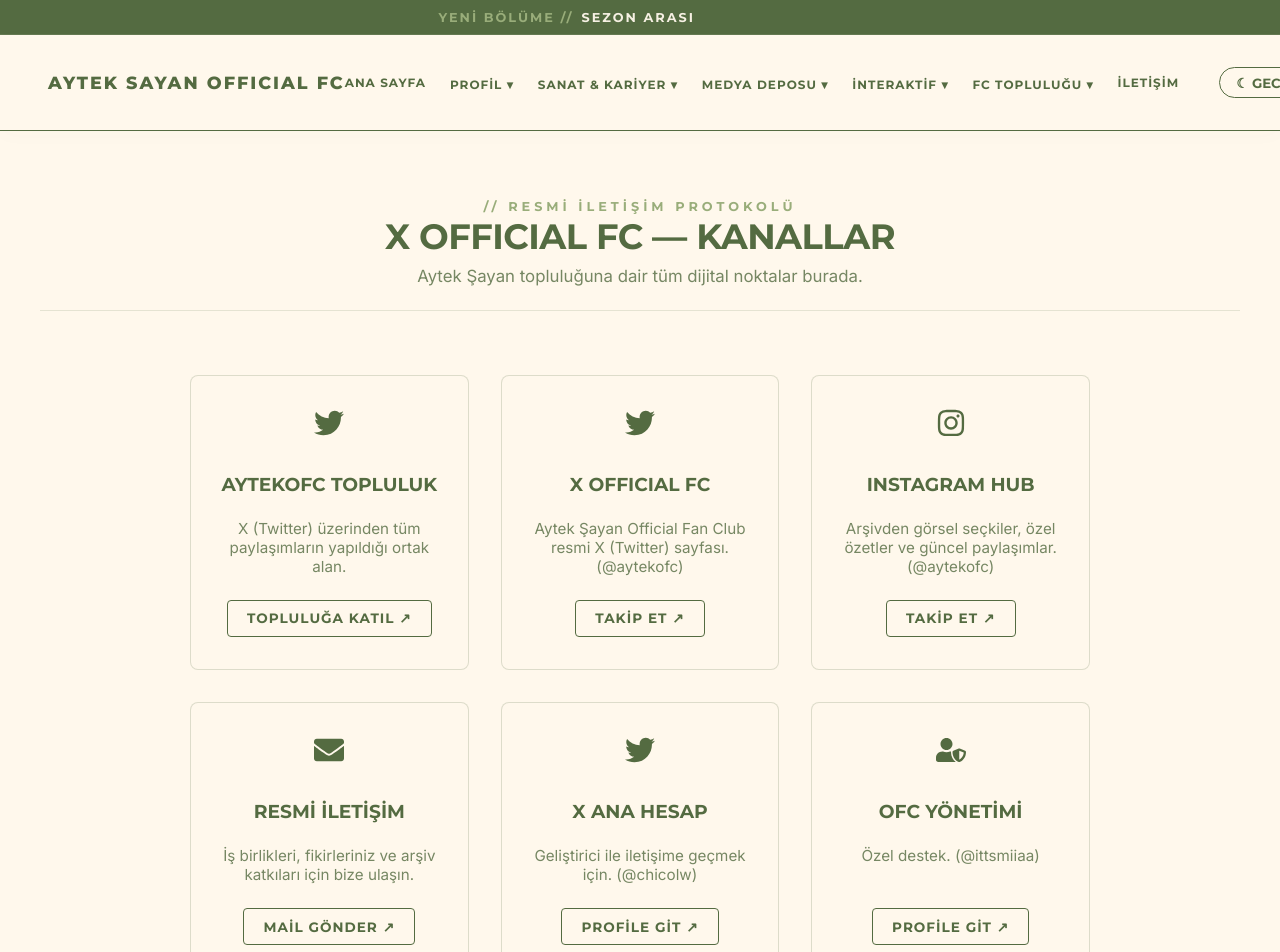
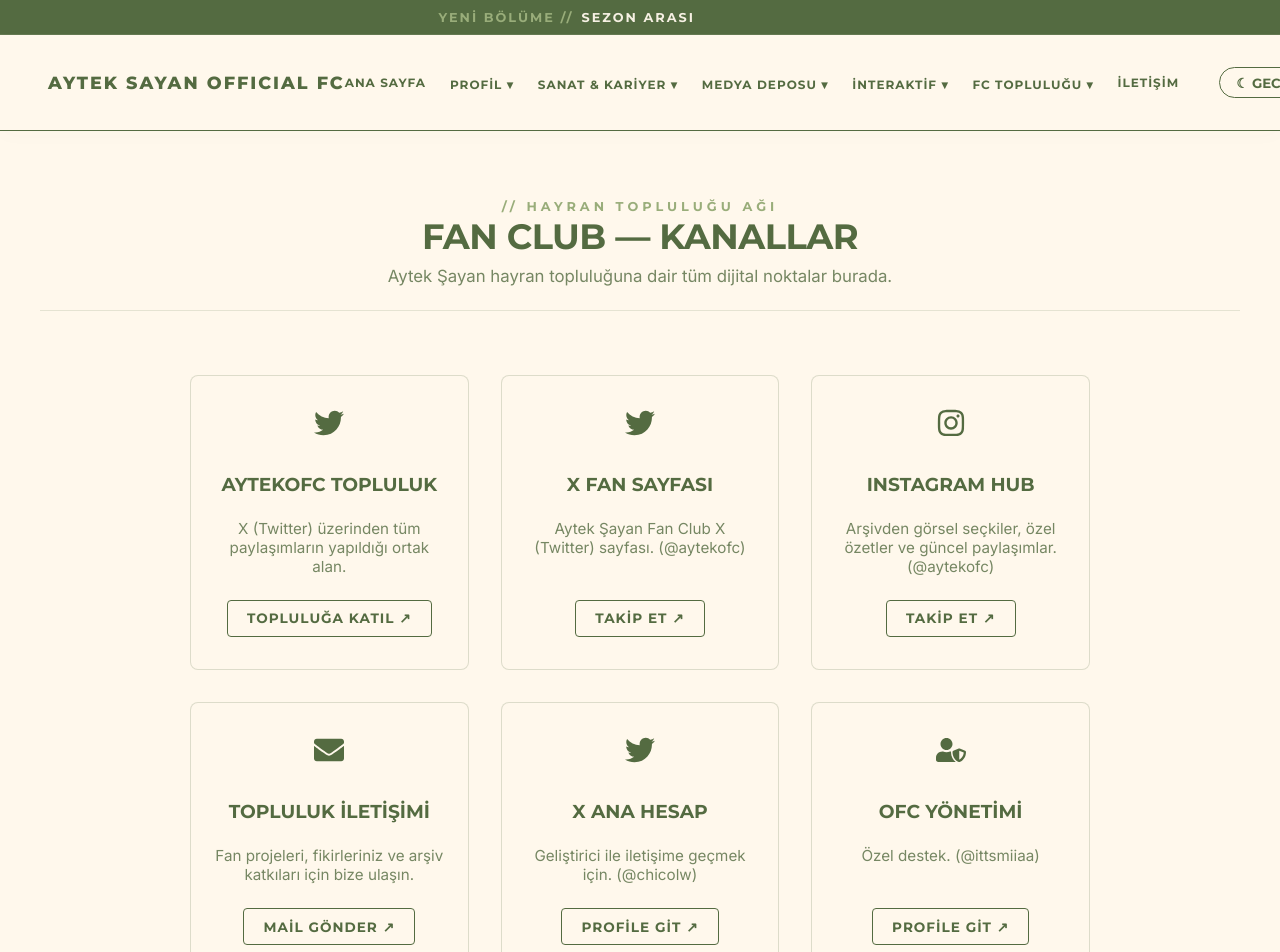
Before and after one commit to ebru1967/oyuncu-fan-projesi, a React (Vite) app: page /fc-hesaplar in a window 1280 px wide. Shown: the top 952 px of the page. Built offline with nearby package versions, Linux system fonts and the light colour scheme.

Commit message:
düzenlemeler

```diff
--- a/src/pages/FCChannels.jsx
+++ b/src/pages/FCChannels.jsx
@@ -45,7 +45,7 @@
           letter-spacing: 1px;
           border-radius: 4px;
           transition: all 0.3s;
-          margin-top: auto; /* Yazı uzunlukları farklı olsa bile butonları daima en alta hizalar */
+          margin-top: auto;
         }
 
         .channel-btn:hover {
@@ -55,9 +55,10 @@
       `}</style>
 
       <div className="section-header-editorial" style={{ textAlign: 'center', marginBottom: '4rem' }}>
-        <span className="archive-badge">// RESMİ İLETİŞİM PROTOKOLÜ</span>
-        <h1 className="editorial-title">X OFFICIAL FC — KANALLAR</h1>
-        <p className="editorial-subtitle">Aytek Şayan topluluğuna dair tüm dijital noktalar burada.</p>
+        {/* BOTLAR İÇİN NETLEŞTİRİLDİ */}
+        <span className="archive-badge">// HAYRAN TOPLULUĞU AĞI</span>
+        <h1 className="editorial-title">FAN CLUB — KANALLAR</h1>
+        <p className="editorial-subtitle">Aytek Şayan hayran topluluğuna dair tüm dijital noktalar burada.</p>
       </div>
 
       <div className="channel-grid">
@@ -74,12 +75,12 @@
           </a>
         </div>
 
-        {/* RESMİ FC X (TWITTER) HESABI */}
+        {/* FC X (TWITTER) HESABI */}
         <div className="channel-card">
           <FaTwitter size={30} style={{ color: 'var(--accent-dark)', marginBottom: '1rem' }} />
-          <h3 style={{ color: 'var(--accent-dark)', marginBottom: '0.5rem', fontFamily: 'var(--font-heading)' }}>X OFFICIAL FC</h3>
+          <h3 style={{ color: 'var(--accent-dark)', marginBottom: '0.5rem', fontFamily: 'var(--font-heading)' }}>X FAN SAYFASI</h3>
           <p style={{ color: 'var(--text-main)', opacity: 0.8, marginBottom: '1.5rem', fontSize: '0.95rem' }}>
-            Aytek Şayan Official Fan Club resmi X (Twitter) sayfası. (@aytekofc)
+            Aytek Şayan Fan Club X (Twitter) sayfası. (@aytekofc)
           </p>
           <a href="https://x.com/aytekofc" target="_blank" rel="noreferrer" className="channel-btn">
             TAKİP ET ↗
@@ -98,12 +99,12 @@
           </a>
         </div>
 
-        {/* E-Mail */}
+        {/* E-Mail - YENİDEN DÜZENLENDİ */}
         <div className="channel-card">
           <FaEnvelope size={30} style={{ color: 'var(--accent-dark)', marginBottom: '1rem' }} />
-          <h3 style={{ color: 'var(--accent-dark)', marginBottom: '0.5rem', fontFamily: 'var(--font-heading)' }}>RESMİ İLETİŞİM</h3>
+          <h3 style={{ color: 'var(--accent-dark)', marginBottom: '0.5rem', fontFamily: 'var(--font-heading)' }}>TOPLULUK İLETİŞİMİ</h3>
           <p style={{ color: 'var(--text-main)', opacity: 0.8, marginBottom: '1.5rem', fontSize: '0.95rem' }}>
-            İş birlikleri, fikirleriniz ve arşiv katkıları için bize ulaşın.
+            Fan projeleri, fikirleriniz ve arşiv katkıları için bize ulaşın.
           </p>
           <a href="mailto:aytekofc@gmail.com" className="channel-btn">
             MAİL GÖNDER ↗
```
